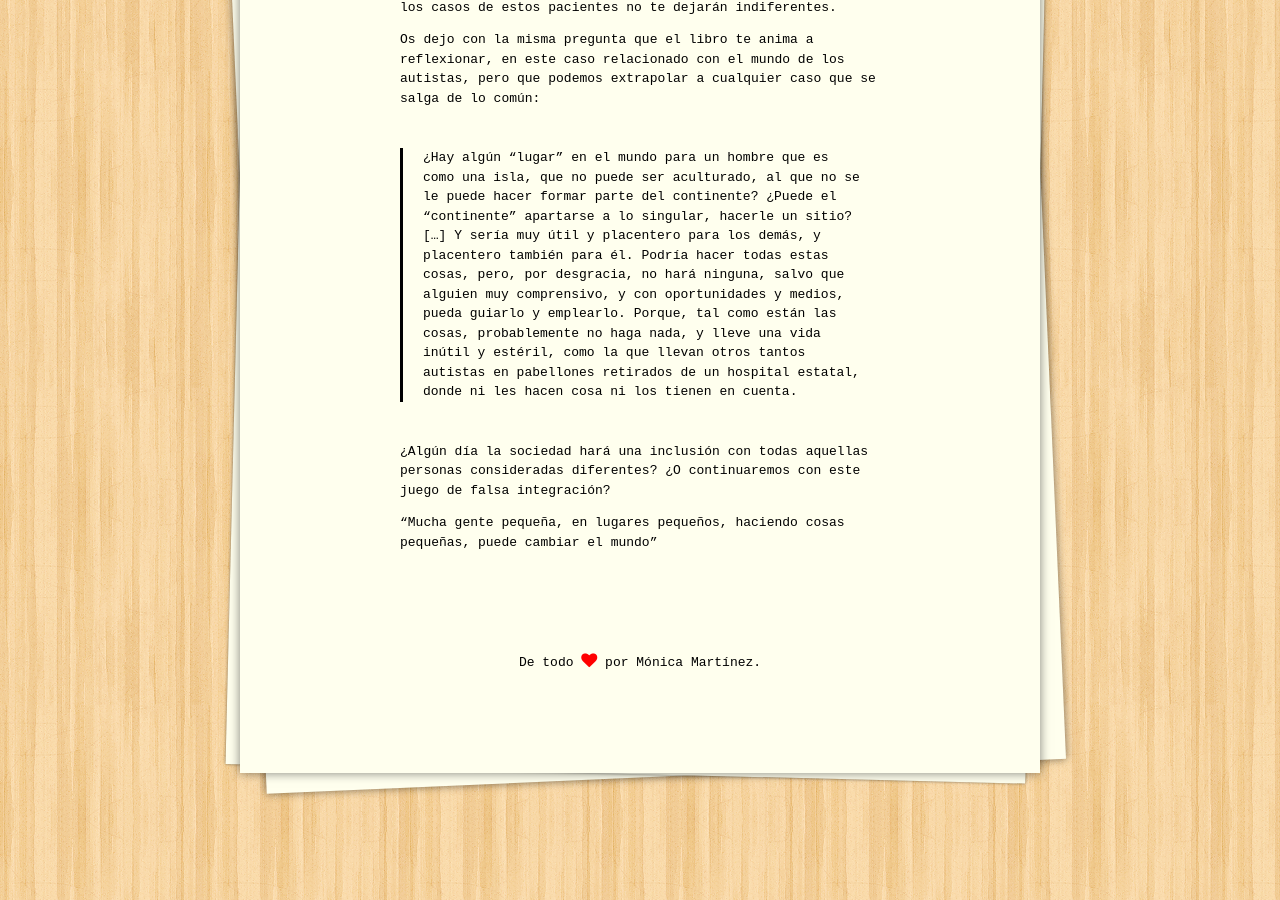
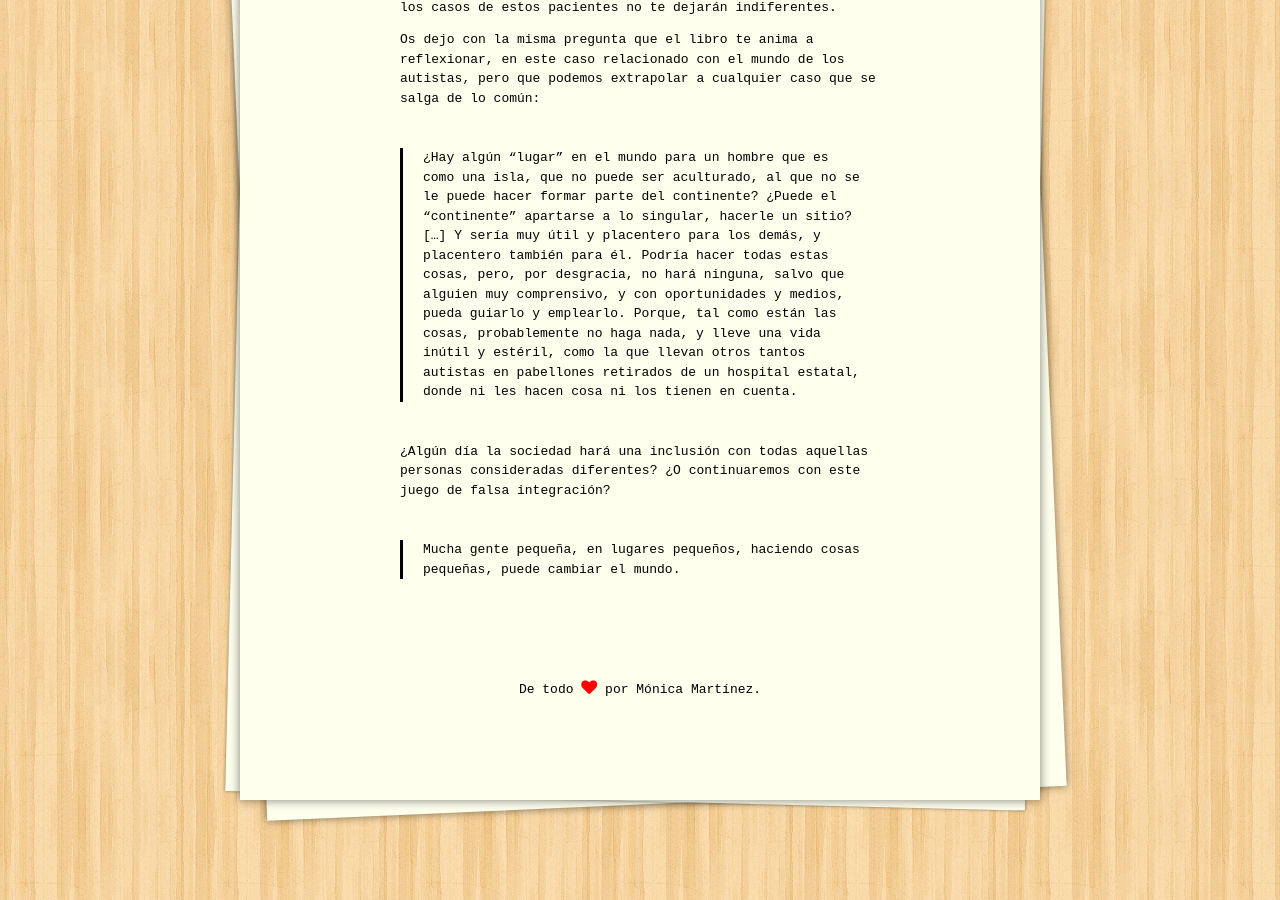
Before and after one commit to monimarlo/monimarlo.github.io, a Jekyll site: the page built from _posts/2016-06-10-hablemos-de-oliver-sacks.md, in a window 1280 px wide and 900 px high, scrolled down 766 px. Built offline with Jekyll 4.4.1, drawn with Linux system fonts in a browser that asks for light colours; nearby versions of some CDN libraries.

```diff
--- a/_config.yml
+++ b/_config.yml
@@ -12,6 +12,7 @@ permalink: pretty
 gems: [jekyll-paginate]
 paginate_path: "/page/:num"
 paginate: 3
+future: true
 exclude: [LICENSE, CNAME, README.md, .gitignore, Gemfile, Gemfile.lock]
 
 # Links
--- a/_posts/2016-06-10-hablemos-de-oliver-sacks.md
+++ b/_posts/2016-06-10-hablemos-de-oliver-sacks.md
@@ -9,13 +9,13 @@ published: true
 
 Un hombre que no es capaz de distinguir a su mujer de un sombrero. Un anciano de pelo canoso perdido en su juventud de marinero incapaz de reconocerse en el espejo. Una dama desencarnada con imposibilidad de encontrar su cuerpo si no lo mira. Un hombre que no es capaz de caminar a nivel. Personas que no comprenden las palabras o lo antagónico; que no comprenden la entonación.
 
-Tics imposibles, identidades perdidas, excitaciones repentinas. Canciones que suenan tan fuerte en el interior que dejan a uno completamente incomunicado. O “simples” mucho menos simples de lo que aparentan por sus extraordinarias aptitudes para las matemáticas o al pintura.
-De todo esto y de mucho más no habla el maravilloso libro de historiales médicos escrito por uno de los grandes autores clínicos, Oliver Sacks. Entre pérdidas, excesos, arrebatos y “simples” los casos de estos pacientes no te dejarán indiferentes.
+Tics imposibles, identidades perdidas, excitaciones repentinas. Canciones que suenan tan fuerte en el interior que dejan a uno completamente incomunicado. O "simples" mucho menos simples de lo que aparentan por sus extraordinarias aptitudes para las matemáticas o al pintura.
+De todo esto y de mucho más no habla el maravilloso libro de historiales médicos escrito por uno de los grandes autores clínicos, Oliver Sacks. Entre pérdidas, excesos, arrebatos y "simples" los casos de estos pacientes no te dejarán indiferentes.
 
 Os dejo con la misma pregunta que el libro te anima a reflexionar, en este caso relacionado con el mundo de los autistas, pero que podemos extrapolar a cualquier caso que se salga de lo común:
 
-> ¿Hay algún “lugar” en el mundo para un hombre que es como una isla, que no puede ser aculturado, al que no se le puede hacer formar parte del continente? ¿Puede el “continente” apartarse a lo singular, hacerle un sitio? […] Y sería muy útil y placentero para los demás, y placentero también para él. Podría hacer todas estas cosas, pero, por desgracia, no hará ninguna, salvo que alguien muy comprensivo, y con oportunidades y medios, pueda guiarlo y emplearlo. Porque, tal como están las cosas, probablemente no haga nada, y lleve una vida inútil y estéril, como la que llevan otros tantos autistas en pabellones retirados de un hospital estatal, donde ni les hacen cosa ni los tienen en cuenta.
+> ¿Hay algún "lugar" en el mundo para un hombre que es como una isla, que no puede ser aculturado, al que no se le puede hacer formar parte del continente? ¿Puede el "continente" apartarse a lo singular, hacerle un sitio? [...] Y sería muy útil y placentero para los demás, y placentero también para él. Podría hacer todas estas cosas, pero, por desgracia, no hará ninguna, salvo que alguien muy comprensivo, y con oportunidades y medios, pueda guiarlo y emplearlo. Porque, tal como están las cosas, probablemente no haga nada, y lleve una vida inútil y estéril, como la que llevan otros tantos autistas en pabellones retirados de un hospital estatal, donde ni les hacen cosa ni los tienen en cuenta.
 
 ¿Algún día la sociedad hará una inclusión con todas aquellas personas consideradas diferentes? ¿O continuaremos con este juego de falsa integración?
 
-“Mucha gente pequeña, en lugares pequeños, haciendo cosas pequeñas, puede cambiar el mundo”
+> Mucha gente pequeña, en lugares pequeños, haciendo cosas pequeñas, puede cambiar el mundo.
```
